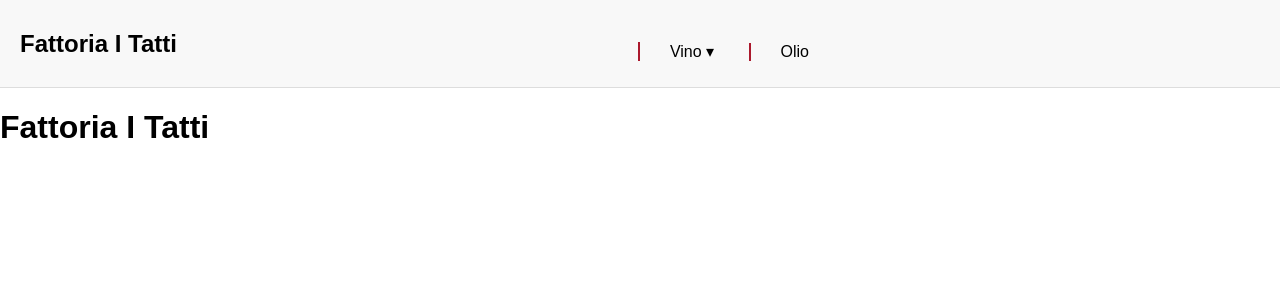
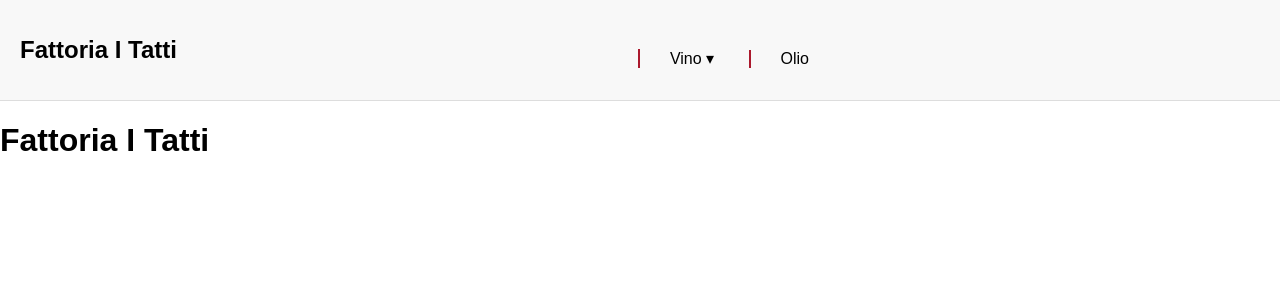
Before and after one commit to villaitatti/farm_website, a Jekyll site: the page built from index.md, in a window 1280 px wide. Shown: the top 300 px of the page. Built offline with Jekyll 4.4.1, drawn with Linux system fonts in a browser that asks for light colours; some web fonts are replaced.

Commit message:
edit rosso toscano page

```diff
--- a/assets/css/style.css
+++ b/assets/css/style.css
@@ -5,6 +5,7 @@ header {
     display: flex;
     justify-content: space-between;
     align-items: center;
+    height: 80px;
 }
 
 .site-title {
@@ -72,7 +73,7 @@ header {
 .hero-section {
     position: relative;
     width: 100%;
-    height: 100vh;
+    height: calc(100vh - 80px);
     background: url('/assets/images/itatti-farm-background.jpg') no-repeat center center;
     background-size: cover;
     display: flex;
@@ -86,7 +87,7 @@ header {
     left: 0;
     width: 100%;
     height: 100%;
-    background: rgba(0, 0, 0, 0.3);
+    background: rgba(254, 254, 254, 0.3);
     /* Dark overlay */
 }
 
@@ -101,6 +102,8 @@ header {
     /* Semi-transparent background */
     border-radius: 8px;
     padding: 2rem;
+    height: 100%;
+        /* Makes the hero-content take up the full section height */
 }
 
 /* Left Content - Nutritional Values */
```
